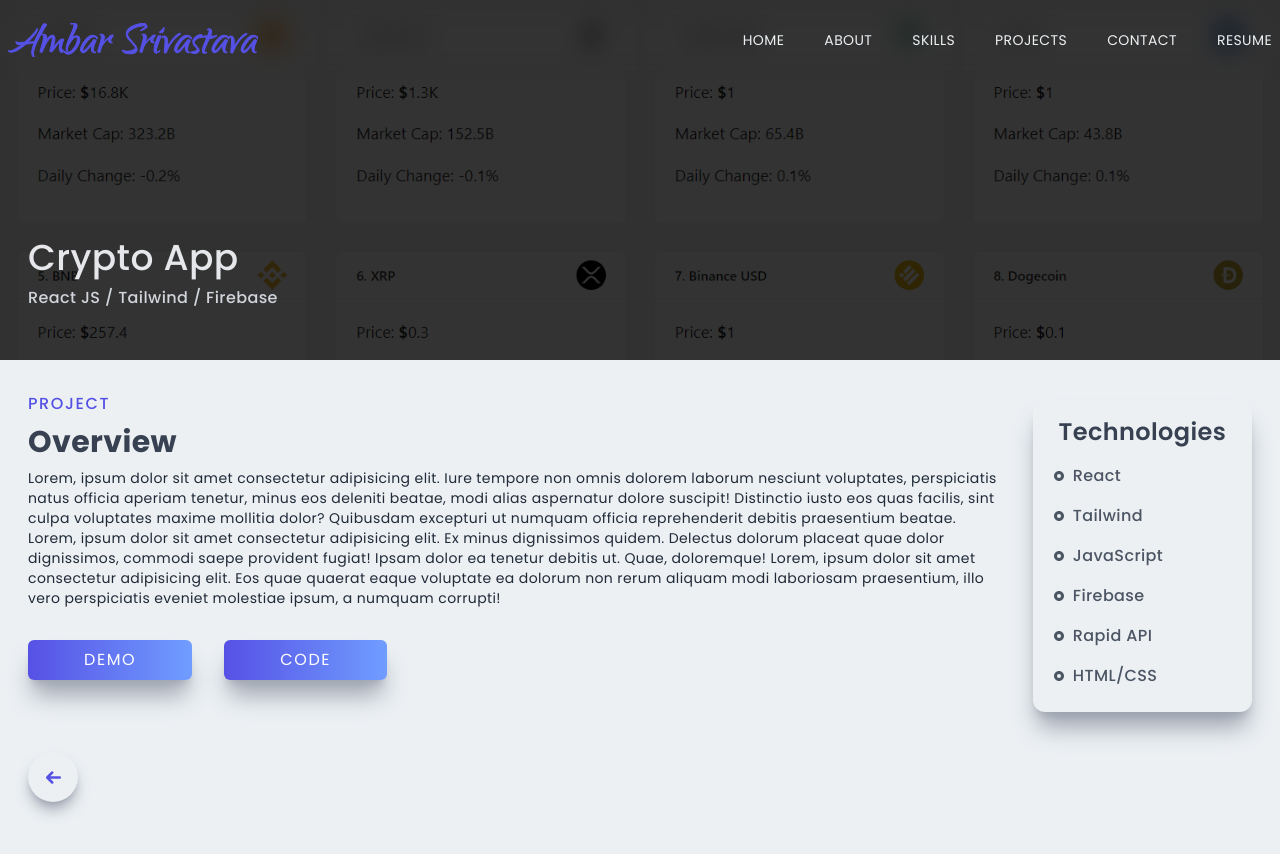
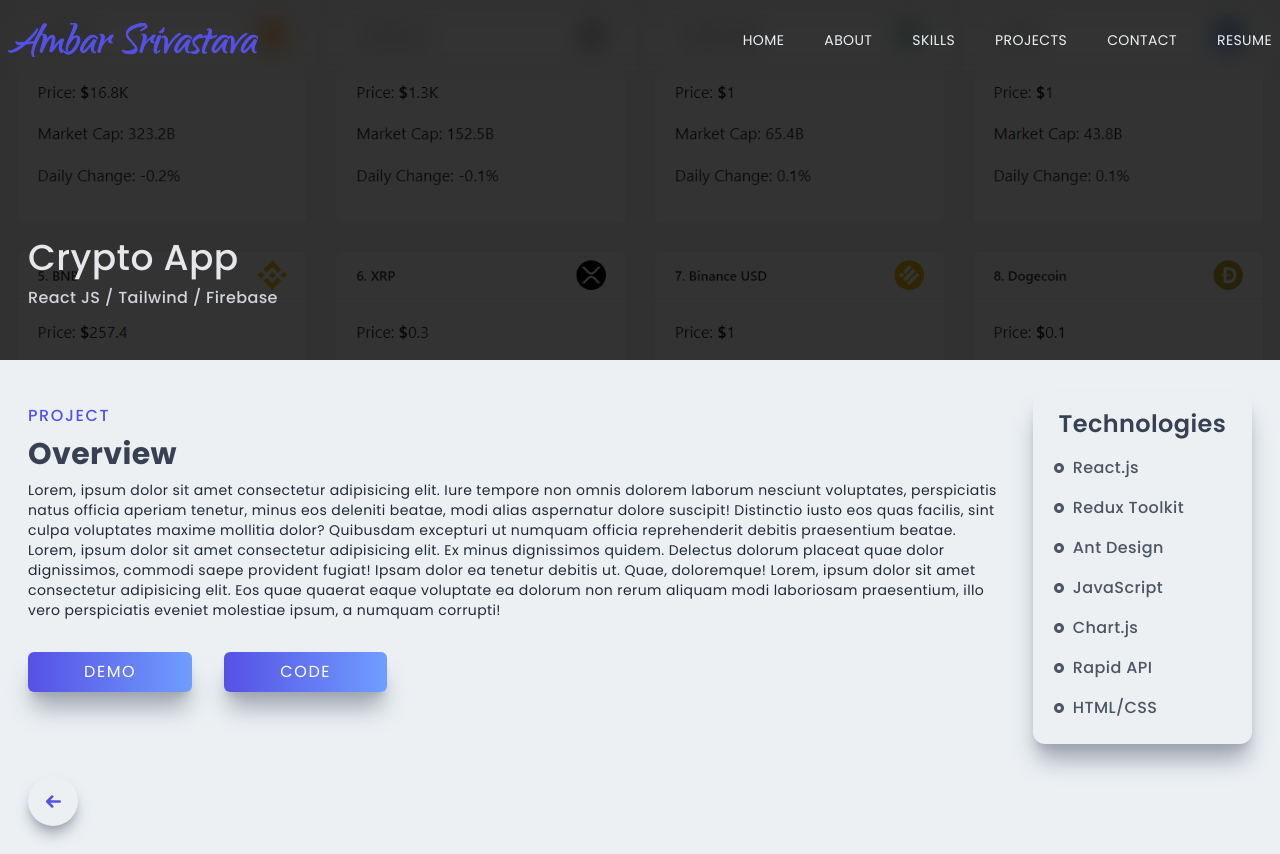
Before and after one commit to ambar-srivastava/Ambar-s-Portfolio-Official, a Next.js app: page /crypto in a window 1280 px wide. Before the commit the page ends 830 px from the top, so only its background shows below. Built offline with nearby package versions, Linux system fonts and the light colour scheme; a web font is replaced by a local one.

Commit message:
added technologies used for cryptoApp

```diff
--- a/pages/crypto.jsx
+++ b/pages/crypto.jsx
@@ -76,11 +76,15 @@
             <div className="px-1 grid items-center grid-cols-3 md:grid-cols-1">
               <p className="text-gray-600 py-2 flex items-center">
                 <RiRadioButtonFill className="pr-1 mr-1" />
-                <span className=" font-medium">React</span>
+                <span className=" font-medium">React.js</span>
               </p>
               <p className="text-gray-600 py-2 flex items-center">
                 <RiRadioButtonFill className="pr-1 mr-1" />
-                <span className=" font-medium">Tailwind</span>
+                <span className=" font-medium">Redux Toolkit</span>
+              </p>
+              <p className="text-gray-600 py-2 flex items-center">
+                <RiRadioButtonFill className="pr-1 mr-1" />
+                <span className=" font-medium">Ant Design</span>
               </p>
               <p className="text-gray-600 py-2 flex items-center">
                 <RiRadioButtonFill className="pr-1 mr-1" />
@@ -88,7 +92,7 @@
               </p>
               <p className="text-gray-600 py-2 flex items-center">
                 <RiRadioButtonFill className="pr-1 mr-1" />
-                <span className=" font-medium">Firebase</span>
+                <span className=" font-medium">Chart.js</span>
               </p>
               <p className="text-gray-600 py-2 flex items-center">
                 <RiRadioButtonFill className="pr-1 mr-1" />
```
